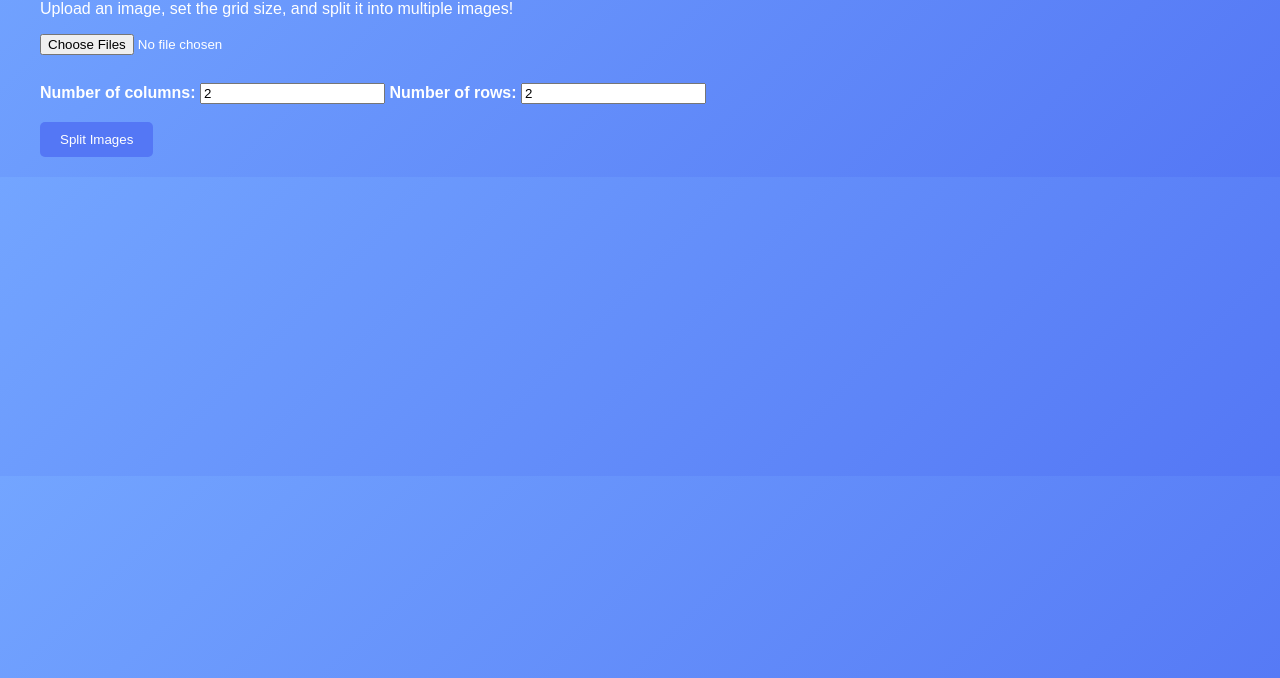
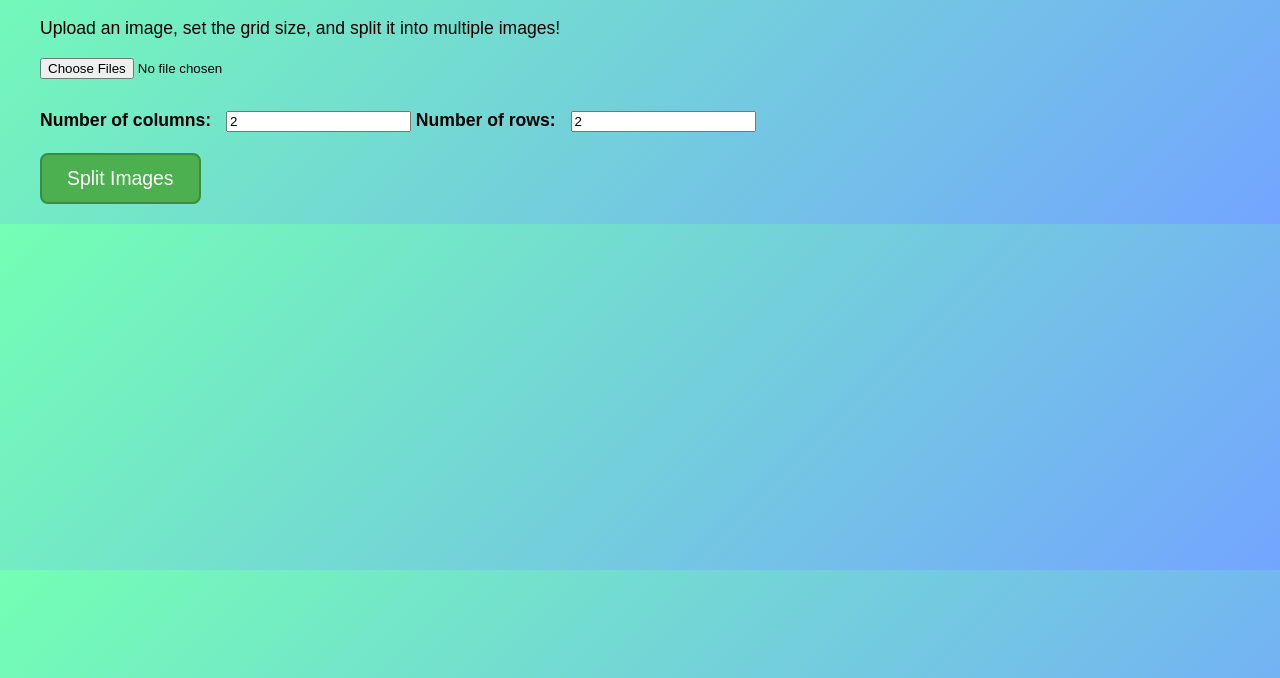
Before and after one commit to imyoga/Image-Splitter, a plain HTML site: page index.html in a window 1280 px wide. Shown: the part 122-800 px from the top of the page. Drawn offline with nearby package versions, Linux system fonts and the light colour scheme.

Commit message:
updating css

```diff
--- a/index.html
+++ b/index.html
@@ -13,24 +13,27 @@
 	<script src="https://cdnjs.cloudflare.com/ajax/libs/jszip/3.7.1/jszip.min.js"></script>
 	<script src="https://cdnjs.cloudflare.com/ajax/libs/FileSaver.js/2.0.5/FileSaver.min.js"></script>
 	<style>
-		/* Gradient background */
+		/* Gradient background with light green */
 		body {
 			font-family: Arial, sans-serif;
 			max-width: 1200px;
 			margin: 0 auto;
 			padding: 20px;
-			background: linear-gradient(135deg, #73a5ff, #5477f5);
-			color: #fff;
+			background: linear-gradient(135deg, #73ffb3, #73a5ff);
+			color: #000;
+			font-size: 1.1em;
+			/* Slightly larger font */
 		}
 
 		h1 {
 			text-align: center;
-			font-size: 2.5em;
+			font-size: 2.8em;
 			margin-bottom: 30px;
 		}
 
 		label {
 			font-weight: bold;
+			margin-right: 10px;
 		}
 
 		.image-container {
@@ -42,6 +45,8 @@
 			background-color: #fff;
 			color: #000;
 			border-radius: 10px;
+			box-shadow: 0 4px 8px rgba(0, 0, 0, 0.1);
+			/* Add some shadow for effect */
 		}
 
 		.preview {
@@ -70,33 +75,27 @@
 			margin-bottom: 10px;
 		}
 
+		/* Updated button styles */
+		button,
 		.download-all {
-			margin-top: 10px;
-			padding: 10px 20px;
-			background-color: #5477f5;
+			padding: 12px 25px;
+			background-color: #4caf50;
+			/* Light green for buttons */
 			color: white;
-			border: none;
+			border: 2px solid #3c8b40;
+			/* Border for better visibility */
 			cursor: pointer;
-			border-radius: 5px;
-			transition: background-color 0.3s ease;
+			border-radius: 8px;
+			transition: background-color 0.3s ease, transform 0.2s ease;
+			font-size: 1.1em;
+			/* Slightly bigger font for buttons */
 		}
 
+		button:hover,
 		.download-all:hover {
-			background-color: #415dbb;
-		}
-
-		button {
-			padding: 10px 20px;
-			background-color: #5477f5;
-			color: white;
-			border: none;
-			cursor: pointer;
-			border-radius: 5px;
-			transition: background-color 0.3s ease;
-		}
-
-		button:hover {
-			background-color: #415dbb;
+			background-color: #45a049;
+			transform: scale(1.05);
+			/* Scale effect on hover */
 		}
 
 		#loader {
```
